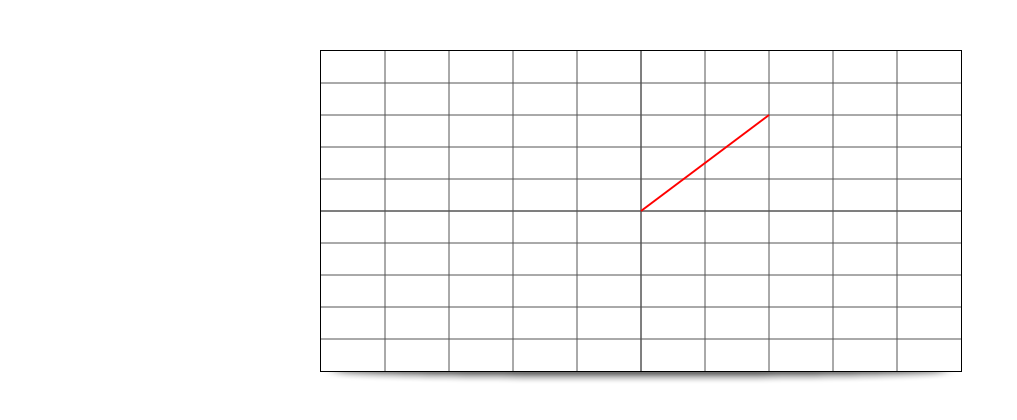
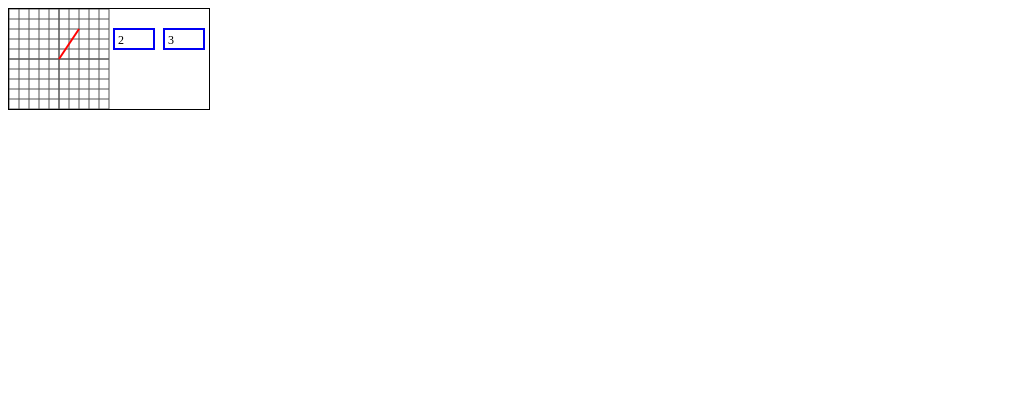
Before and after one commit to Phildo/playground, a plain HTML site: page index.html in a window 1280 px wide. Shown: the whole page, without its empty margins (0-1017 px from the left). Drawn offline with Linux system fonts and the light colour scheme.

Commit message:
basic vector playground

```diff
--- a/index.html
+++ b/index.html
@@ -5,10 +5,11 @@
 <script type='text/javascript' src='src/utils/webgl-utils.js'></script>
 <script type="text/javascript" src="src/canv.js"></script>
 <script type="text/javascript" src="src/stage.js"></script>
-<script type="text/javascript" src="src/game.js"></script>
+<script type="text/javascript" src="src/space.js"></script>
 
 <script type="text/javascript" src="src/doqueues/assetter.js"></script>
 <script type="text/javascript" src="src/doqueues/clicker.js"></script>
+<script type="text/javascript" src="src/doqueues/blurer.js"></script>
 <script type="text/javascript" src="src/doqueues/keyer.js"></script>
 <script type="text/javascript" src="src/doqueues/debugger.js"></script>
 <script type="text/javascript" src="src/doqueues/dragger.js"></script>
@@ -23,16 +24,14 @@
 <script type="text/javascript" src="src/doqueues/objs/input.js"></script>
 
 <script type="text/javascript" src="src/scenes/nullScene.js"></script>
-<script type="text/javascript" src="src/scenes/loadingScene.js"></script>
-<script type="text/javascript" src="src/scenes/testScene.js"></script>
-<script type="text/javascript" src="src/scenes/gameplayScene.js"></script>
+<script type="text/javascript" src="src/scenes/vectorScene.js"></script>
 
 <script type="text/javascript">
-var g;
+var vector;
 function begin()
 {
-  g = new Game({width:640,height:320,container:"stage_container"});
-  g.begin();
+  vector = new Space({width:200,height:100,container:"vector_stage_container",scene:VectorScene});
+  vector.begin();
 }
 window.addEventListener('touchstart', function(e){ e.preventDefault() }); //prevent browser from doing anything funny
 window.addEventListener("load",begin,false);
@@ -41,12 +40,8 @@ window.addEventListener("load",begin,false);
 </head>
 <body>
 
-<div id="content" style="display:block; margin:50px auto; width:640px; position:relative;">
-  <div id="debug_div" style="display:block; width:640px; height:320px; position:absolute; top:0px; left:0px; pointer-events:none; user-select:none;"> </div>
-  <div id="stage_container" style="display:block; width:640px; height:320px; position:absolute; top:0px; left:0px; user-select:none;"> </div>
-  <div id="shadow_container" style="display:block; width:640px; position:absolute; left:0px; top:322px; pointer-events:none; user-select:none;">
-    <img id="shadow" src="assets/shadow.png" style="display:block; pointer-events:none; user-select:none;"/>
-  </div>
+<div id="content" style="position:relative;">
+  <div id="vector_stage_container" style="width:200px; height:100px; position:relative; user-select:none;"> </div>
 </div>
 
 </body>
--- a/src/canv.js
+++ b/src/canv.js
@@ -52,47 +52,47 @@ Canv.prototype.drawLine = function(ax,ay,bx,by)
   cx.lineTo(bx,by);
   cx.stroke();
 }
-Canv.prototype.drawGrid = function(center_x, center_y, unit_x, unit_y)
+Canv.prototype.drawGrid = function(x,y,w,h, center_x, center_y, unit_x, unit_y)
 {
   var self = this;
   var ca = self.canvas;
   var cx = self.context;
 
   var t;
-  var x;
-  var y;
+  var tx;
+  var ty;
 
   t = center_x;
-  x = lerp(0,ca.width,t);
-  while(t < 1)
+  tx = lerp(x,x+w,t);
+  while(t <= 1)
   {
-    self.drawLine(x,0,x,ca.height);
-    x += unit_x;
-    t = invlerp(0,ca.width,x);
+    self.drawLine(tx,y,tx,y+h);
+    tx += unit_x;
+    t = invlerp(x,x+w,tx);
   }
   t = center_x;
-  x = lerp(0,ca.width,t);
-  while(t > 0)
+  tx = lerp(x,x+w,t);
+  while(t >= 0)
   {
-    self.drawLine(x,0,x,ca.height);
-    x -= unit_x;
-    t = invlerp(0,ca.width,x);
+    self.drawLine(tx,y,tx,y+h);
+    tx -= unit_x;
+    t = invlerp(x,x+w,tx);
   }
 
   t = center_y;
-  y = lerp(0,ca.height,t);
-  while(t < 1)
+  ty = lerp(y,y+h,t);
+  while(t <= 1)
   {
-    self.drawLine(0,y,ca.width,y);
-    y += unit_y;
-    t = invlerp(0,ca.height,y);
+    self.drawLine(x,ty,x+w,ty);
+    ty += unit_y;
+    t = invlerp(y,y+h,ty);
   }
   t = center_y;
-  y = lerp(0,ca.height,t);
-  while(t > 0)
+  ty = lerp(y,y+h,t);
+  while(t >= 0)
   {
-    self.drawLine(0,y,ca.width,y);
-    y -= unit_y;
-    t = invlerp(0,ca.height,y);
+    self.drawLine(x,ty,x+w,ty);
+    ty -= unit_y;
+    t = invlerp(y,y+h,ty);
   }
 }
--- /dev/null
+++ b/src/doqueues/blurer.js
@@ -0,0 +1,73 @@
+var Blurer = function(init)
+{
+  var default_init =
+  {
+    source:document.createElement('div')
+  }
+
+  var self = this;
+  doMapInitDefaults(self,init,default_init);
+
+  var blurables = [];
+  var callbackQueue = [];
+  var evtQueue = [];
+  self.register = function(blurable) { blurables.push(blurable); }
+  self.unregister = function(blurable) { var i = blurables.indexOf(blurable); if(i != -1) blurables.splice(i,1); }
+  self.clear = function() { blurables = []; }
+  self.attach = function() //will get auto-called at creation
+  {
+    if(platform == "PC")          self.source.addEventListener('mousedown', blur, false);
+    else if(platform == "MOBILE") self.source.addEventListener('touchstart', blur, false);
+  }
+  self.detach = function()
+  {
+    if(platform == "PC")          self.source.removeEventListener('mousedown', blur);
+    else if(platform == "MOBILE") self.source.removeEventListener('touchstart', blur);
+  }
+
+  function blur(evt)
+  {
+    doSetPosOnEvent(evt);
+    for(var i = 0; i < blurables.length; i++)
+    {
+      if(blured(blurables[i], evt))
+      {
+        callbackQueue.push(blurables[i].blur);
+        evtQueue.push(evt);
+      }
+    }
+  }
+  self.flush = function()
+  {
+    for(var i = 0; i < callbackQueue.length; i++)
+      callbackQueue[i](evtQueue[i]);
+    callbackQueue = [];
+    evtQueue = [];
+  }
+
+  self.attach();
+}
+
+var blured = function(blurable, evt)
+{
+  return !ptWithinObj(evt.doX, evt.doY, blurable);
+}
+
+//example blurable- just needs x,y,w,h and blur callback
+var blurable = function(args)
+{
+  var self = this;
+
+  self.x = args.x ? args.x : 0;
+  self.y = args.y ? args.y : 0;
+  self.w = args.w ? args.w : 0;
+  self.h = args.h ? args.h : 0;
+  self.blur = args.blur ? args.blur : function(){};
+
+  //nice for debugging purposes
+  self.draw = function(canv)
+  {
+    canv.context.strokeStyle = "#00FF00";
+    canv.context.strokeRect(self.x,self.y,self.w,self.h);
+  }
+}
--- a/src/doqueues/objs/input.js
+++ b/src/doqueues/objs/input.js
@@ -1,4 +1,4 @@
-function NumberBox(x,y,w,h,val,callback)
+function NumberBox(x,y,w,h,val,delta,callback)
 {
   var self = this;
   self.x = x;
@@ -14,7 +14,7 @@ function NumberBox(x,y,w,h,val,callback)
   self.down = false;
 
   self.ref_x = 0;
-  self.delta_val = 0.01;
+  self.delta = delta;
 
   var validateNum = function(n)
   {
@@ -72,6 +72,7 @@ function NumberBox(x,y,w,h,val,callback)
   {
     self.focused = true;
     self.down = true;
+    console.log(self.x);
 
     self.offX = evt.doX-self.x;
     self.offY = evt.doY-self.y;
@@ -82,10 +83,11 @@ function NumberBox(x,y,w,h,val,callback)
     self.deltaY = ((evt.doY-self.y)-self.offY);
     self.offX = evt.doX - self.x;
     self.offY = evt.doY - self.y;
-    self.number = validateNum(self.number + self.deltaX*self.delta_val);
+    self.number = validateNum(self.number + self.deltaX*self.delta);
     self.value = ""+self.number;
 
     self.down = ptWithinObj(evt.doX, evt.doY, self);
+    console.log(self.x);
     callback(self.number);
   }
   self.dragFinish = function()
@@ -119,8 +121,9 @@ function NumberBox(x,y,w,h,val,callback)
       canv.context.fillStyle = "#8899FF";
       canv.context.fillRect(self.x,self.y,self.w,self.h);
     }
-    if(self.focused) canv.context.strokeStyle = "#F40000";
-    if(self.down)    canv.context.strokeStyle = "#00F400";
+         if(self.down)    canv.context.strokeStyle = "#00F400";
+    else if(self.focused) canv.context.strokeStyle = "#F40000";
+    else                  canv.context.strokeStyle = "#0000F4";
     canv.context.strokeRect(self.x,self.y,self.w,self.h);
     canv.context.fillStyle = "#000000";
     if(self.value.length < 5)
--- a/src/scenes/gameplayScene.js
+++ b/src/scenes/vectorScene.js
@@ -11,21 +11,34 @@ fv2.prototype.clone = function(v)
   self.y = v.y;
 }
 
-var GamePlayScene = function(game, stage)
+var VectorScene = function(space, stage)
 {
   var self = this;
   var c = stage.drawCanv;
   var ca = c.canvas;
   var cx = c.context;
 
+  var keyer = new Keyer({source:stage.dispCanv.canvas});
+  var dragger = new Dragger({source:stage.dispCanv.canvas});
+  var blurer = new Blurer({source:stage.dispCanv.canvas});
+
   self.vec = new fv2(2,3);
+
+  self.in_x = new NumberBox(105,20,40,20,2,0.1,function(n){self.vec.x = n;});
+  self.in_y = new NumberBox(155,20,40,20,3,0.1,function(n){self.vec.y = n;});
+  keyer.register(self.in_x);
+  keyer.register(self.in_y);
+  dragger.register(self.in_x);
+  dragger.register(self.in_y);
+  blurer.register(self.in_x);
+  blurer.register(self.in_y);
 
   var grid_x = 10;
   var grid_y = 10;
   var world  = {x:-(grid_x/2),y:-(grid_y/2),w:grid_x,h:grid_y};
-  var screen = {x:0,y:ca.height,w:ca.width,h:-ca.height};
-  var grid_x_w = screen.w/grid_x;
-  var grid_y_h = -screen.h/grid_y;
+  var screen = {x:0,y:100,w:100,h:-100};
+  var grid_x_w = 100/grid_x;
+  var grid_y_h = 100/grid_y;
 
   var ss_vec    = mapPt(world,screen,new fv2(0,0));
   var ss_origin = mapPt(world,screen,new fv2(0,0));
@@ -36,13 +49,16 @@ var GamePlayScene = function(game, stage)
 
   self.tick = function()
   {
+    keyer.flush();
+    dragger.flush();
+    blurer.flush();
   };
 
   self.draw = function()
   {
     cx.strokeStyle = "#555555";
     cx.lineWidth = 1;
-    c.drawGrid(0.5,0.5,grid_x_w,grid_y_h);
+    c.drawGrid(0,0,100,100,0.5,0.5,grid_x_w,grid_y_h);
 
     cx.strokeStyle = "#FF0000";
     cx.lineWidth = 2;
@@ -50,6 +66,9 @@ var GamePlayScene = function(game, stage)
     mapPt(world,screen,ss_vec);
 
     c.drawLine(ss_origin.x,ss_origin.y,ss_vec.x,ss_vec.y);
+
+    self.in_x.draw(c);
+    self.in_y.draw(c);
   };
 
   self.cleanup = function()
--- a/src/game.js
+++ b/src/space.js
@@ -1,4 +1,4 @@
-var Game = function(init)
+var Space = function(init)
 {
   var default_init =
   {
@@ -11,7 +11,7 @@ var Game = function(init)
   doMapInitDefaults(init,init,default_init);
 
   var stage = new Stage({width:init.width,height:init.height,container:init.container});
-  var scenes = [new NullScene(self, stage), new LoadingScene(self, stage), /*new TestScene(self, stage),*/ new GamePlayScene(self, stage)];
+  var scenes = [new NullScene(self, stage), new init.scene(self, stage)];
   var currentScene = 0;
 
   self.begin = function()
```
